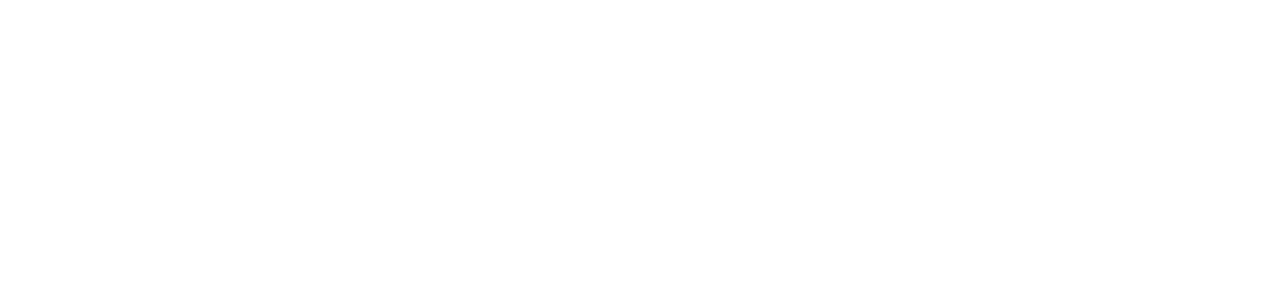
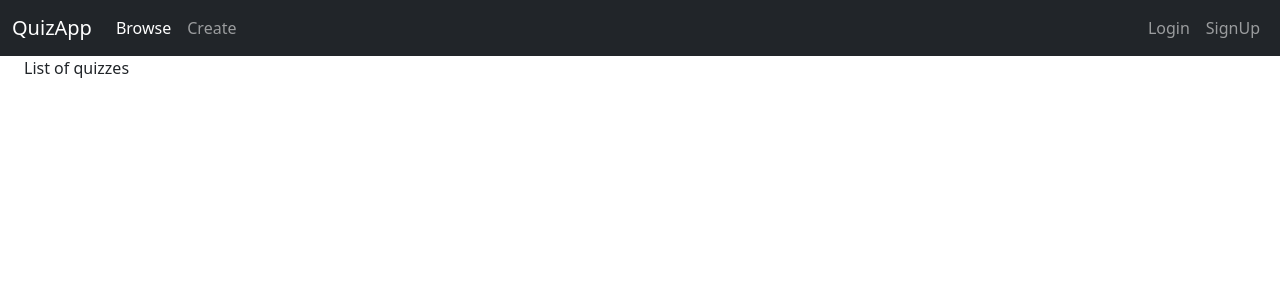
Before and after one commit to rynkow/quiz, a React (Create React App) app in the folder frontend/: page /browse in a window 1280 px wide. Shown: the top 300 px of the page. Built offline with nearby package versions, Linux system fonts and the light colour scheme.

Commit message:
navbar and basic routing

```diff
--- a/frontend/package.json
+++ b/frontend/package.json
@@ -6,8 +6,11 @@
     "@testing-library/jest-dom": "^5.16.4",
     "@testing-library/react": "^13.2.0",
     "@testing-library/user-event": "^13.5.0",
+    "bootstrap": "^5.1.3",
     "react": "^18.1.0",
+    "react-bootstrap": "^2.3.1",
     "react-dom": "^18.1.0",
+    "react-router-bootstrap": "^0.26.1",
     "react-router-dom": "^6.3.0",
     "react-scripts": "5.0.1",
     "web-vitals": "^2.1.4"
--- a/frontend/src/App.css
+++ b/frontend/src/App.css
@@ -13,6 +13,10 @@
   color: white;
 }
 
+.container{
+  max-width: 100%;
+}
+
 .App-link {
   color: #61dafb;
 }
--- a/frontend/src/App.js
+++ b/frontend/src/App.js
@@ -1,9 +1,55 @@
 import './App.css';
+import {Container, Nav, Navbar} from "react-bootstrap";
+import { LinkContainer } from 'react-router-bootstrap';
+import {BrowserRouter, Route, Routes} from "react-router-dom";
+import {Home} from "./Home";
+import {QuizList} from "./QuizList";
+import {QuizCreationForm} from "./QuizCreationForm";
+import {LoginForm} from "./LoginForm";
+import {SignupForm} from "./SignupForm";
 
 function App() {
   return (
-    <div className="App">
-    </div>
+      <BrowserRouter>
+
+        <Navbar collapseOnSelect expand="lg" bg="dark" variant="dark">
+          <Container>
+            <LinkContainer to="/">
+              <Navbar.Brand >QuizApp</Navbar.Brand>
+            </LinkContainer>
+            <Navbar.Toggle aria-controls="responsive-navbar-nav" />
+            <Navbar.Collapse id="responsive-navbar-nav">
+              <Nav className="me-auto">
+                <LinkContainer to="/browse">
+                  <Nav.Link>Browse</Nav.Link>
+                </LinkContainer>
+                <LinkContainer to="/create">
+                  <Nav.Link>Create</Nav.Link>
+                </LinkContainer>
+              </Nav>
+              <Nav>
+                <LinkContainer to="/login">
+                  <Nav.Link>Login</Nav.Link>
+                </LinkContainer>
+                <LinkContainer to="/signup">
+                  <Nav.Link>SignUp</Nav.Link>
+                </LinkContainer>
+              </Nav>
+            </Navbar.Collapse>
+          </Container>
+        </Navbar>
+
+        <Container>
+          <Routes>
+            <Route path="/browse" element={<QuizList/>}/>
+            <Route path="/create" element={<QuizCreationForm/>}/>
+            <Route path="/login" element={<LoginForm/>}/>
+            <Route path="/signup" element={<SignupForm/>}/>
+            <Route path="/" element={<Home/>}/>
+          </Routes>
+        </Container>
+
+      </BrowserRouter>
   );
 }
 
--- /dev/null
+++ b/frontend/src/Home.js
@@ -0,0 +1,9 @@
+import {Container} from "react-bootstrap";
+
+export function Home(){
+    return(
+        <Container>
+            Home page
+        </Container>
+    );
+}
--- /dev/null
+++ b/frontend/src/LoginForm.js
@@ -0,0 +1,9 @@
+import {Container} from "react-bootstrap";
+
+export function LoginForm(){
+    return(
+        <Container>
+            Login Form
+        </Container>
+    );
+}
--- /dev/null
+++ b/frontend/src/QuizCreationForm.js
@@ -0,0 +1,9 @@
+import {Container} from "react-bootstrap";
+
+export function QuizCreationForm(){
+    return (
+        <Container>
+            Create Quiz
+        </Container>
+    );
+}
--- /dev/null
+++ b/frontend/src/QuizList.js
@@ -0,0 +1,9 @@
+import {Container} from "react-bootstrap";
+
+export function QuizList(){
+    return(
+        <Container>
+            List of quizzes
+        </Container>
+    );
+}
--- /dev/null
+++ b/frontend/src/SignupForm.js
@@ -0,0 +1,9 @@
+import {Container} from "react-bootstrap";
+
+export function SignupForm(){
+    return(
+        <Container>
+            SignUp Form
+        </Container>
+    );
+}
--- a/frontend/src/index.js
+++ b/frontend/src/index.js
@@ -1,6 +1,7 @@
 import React from 'react';
 import ReactDOM from 'react-dom/client';
 import './index.css';
+import 'bootstrap/dist/css/bootstrap.min.css';
 import App from './App';
 
 const root = ReactDOM.createRoot(document.getElementById('root'));
```
Also changed, not shown: 1 other file (tests, documents, lock files or other folders).
